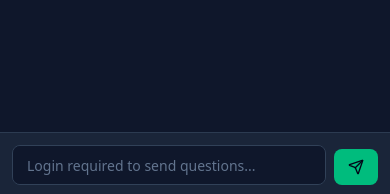
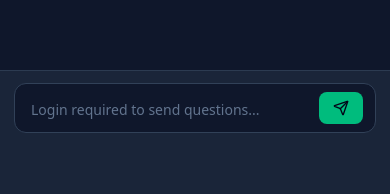
Before and after one commit to MQasimAliArain/legal-ai-advisor, a React (Vite) app in the folder frontend/: page /chat in a window 390 px wide. Shown: the part 647-841 px from the top of the page. Built offline with nearby package versions, Linux system fonts and the light colour scheme; no server answers.

Commit message:
Raise chat input bar above bottom badge and refine responsive layout

```diff
--- a/frontend/src/components/layout/Sidebar.jsx
+++ b/frontend/src/components/layout/Sidebar.jsx
@@ -322,7 +322,7 @@ export default function Sidebar({
         </div>
 
         {/* Footer Actions: Settings & Profile */}
-        <div className={`pt-4 border-t space-y-3 shrink-0 ${isDark ? 'border-slate-800' : 'border-slate-200'}`}>
+        <div className={`pt-4 pb-12 md:pb-2 border-t space-y-3 shrink-0 ${isDark ? 'border-slate-800' : 'border-slate-200'}`}>
           {/* Settings option - accessible only when user is logged in */}
           {user && (
             <button
@@ -693,7 +693,7 @@ export default function Sidebar({
               </div>
               <div>
                 <h3 className="text-base font-bold">Share Legal Query</h3>
-                <p className={`text-xs truncatemax-w-[280px] ${isDark ? 'text-slate-400' : 'text-slate-500'}`}>"{shareChat.title}"</p>
+                <p className={`text-xs truncate max-w-[280px] ${isDark ? 'text-slate-400' : 'text-slate-500'}`}>"{shareChat.title}"</p>
               </div>
             </div>
 
--- a/frontend/src/pages/ChatDashboard.jsx
+++ b/frontend/src/pages/ChatDashboard.jsx
@@ -477,7 +477,7 @@ export default function ChatDashboard({ user, onLogout }) {
           style={{ scrollbarGutter: 'stable' }}
           className="flex-1 w-full min-w-0 px-3.5 py-5 sm:px-6 sm:py-6 overflow-y-auto overflow-x-hidden scroll-smooth"
         >
-          <div className="max-w-4xl w-full min-w-0 mx-auto flex flex-col gap-5 sm:gap-6">
+          <div className="max-w-3xl w-full min-w-0 mx-auto flex flex-col gap-5 sm:gap-6">
             {messages.length === 0 ? (
               <div className={`text-center mt-16 sm:mt-20 px-4 text-sm ${isDark ? 'text-slate-500' : 'text-slate-400'}`}>
                 {t('typeQueryPrompt')}
@@ -518,13 +518,20 @@ export default function ChatDashboard({ user, onLogout }) {
           </div>
         </main>
 
-        {/* Chat Input Bar */}
-        <footer className={`p-3 sm:p-4 border-t shrink-0 min-w-0 transition-colors ${
+        {/* Chat Input Bar - pb-16 clears the floating bottom-right Netlify badge on both phone and laptop */}
+        <footer className={`px-3.5 pt-3 pb-16 sm:px-6 sm:pt-3.5 sm:pb-16 border-t shrink-0 min-w-0 transition-colors ${
           isDark
             ? 'bg-slate-800/80 border-slate-700/80'
             : 'bg-white/80 border-slate-200 shadow-sm'
         }`}>
-          <form onSubmit={handleSend} className="max-w-4xl w-full min-w-0 mx-auto flex items-end gap-2">
+          <form
+            onSubmit={handleSend}
+            className={`max-w-3xl w-full min-w-0 mx-auto flex items-end gap-2 rounded-xl border px-3 py-2 focus-within:border-emerald-500 transition-colors ${
+              isDark
+                ? 'bg-slate-900 border-slate-700'
+                : 'bg-slate-50 border-slate-300'
+            }`}
+          >
             <textarea
               ref={textareaRef}
               rows={1}
@@ -532,17 +539,18 @@ export default function ChatDashboard({ user, onLogout }) {
               onChange={(e) => setInput(e.target.value)}
               onKeyDown={handleKeyDown}
               placeholder={effectiveUser ? t('askQuestion') : t('loginRequired')}
-              className={`flex-1 min-w-0 w-full rounded-lg px-3.5 sm:px-4 py-2.5 text-sm border focus:outline-none focus:border-emerald-500 transition-colors resize-none leading-5 max-h-36 overflow-y-auto break-words ${
+              className={`flex-1 min-w-0 w-full bg-transparent px-1 py-1 text-sm focus:outline-none resize-none leading-5 max-h-36 overflow-y-auto break-words ${
                 isDark
-                  ? 'bg-slate-900 border-slate-700 text-white placeholder-slate-500'
-                  : 'bg-slate-50 border-slate-300 text-slate-900 placeholder-slate-400'
+                  ? 'text-white placeholder-slate-500'
+                  : 'text-slate-900 placeholder-slate-400'
               }`}
               disabled={isLoading}
             />
             <button
               type="submit"
               disabled={isLoading}
-              className="bg-emerald-500 hover:bg-emerald-600 text-slate-950 font-bold px-3.5 sm:px-5 py-2.5 rounded-lg transition-colors flex items-center justify-center gap-1.5 cursor-pointer text-sm disabled:opacity-50 shrink-0"
+              aria-label={t('send')}
+              className="bg-emerald-500 hover:bg-emerald-600 text-slate-950 font-bold px-3.5 py-2 rounded-lg transition-colors flex items-center justify-center gap-1.5 cursor-pointer text-sm disabled:opacity-50 shrink-0"
             >
               <Send className="w-4 h-4 shrink-0" />
               <span className="hidden sm:inline">{t('send')}</span>
```
